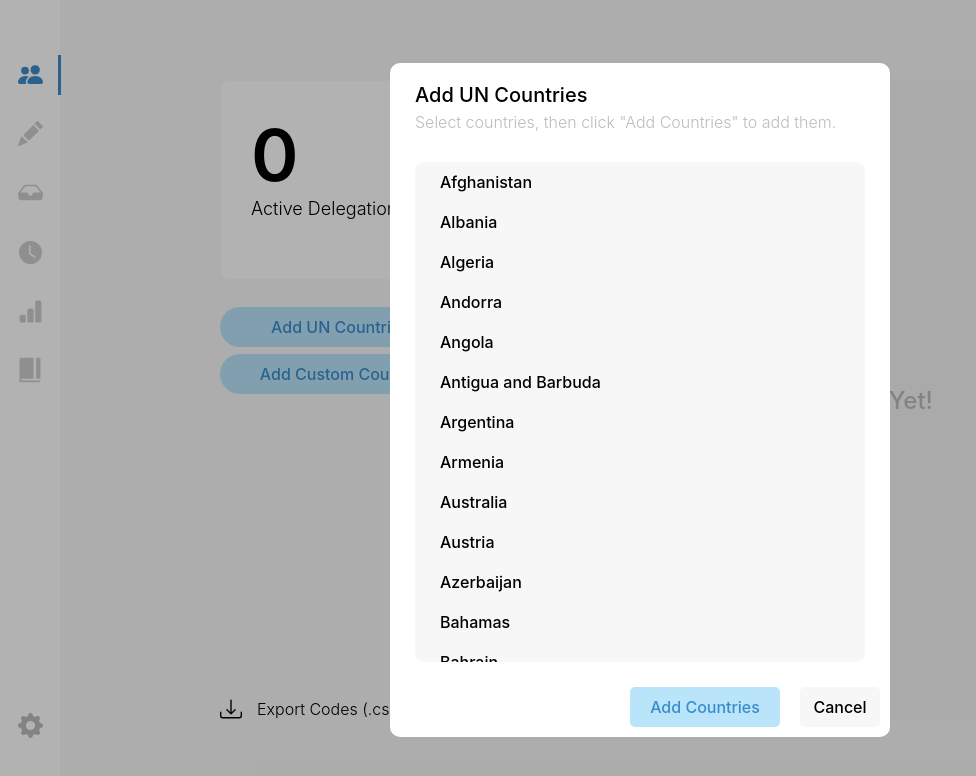
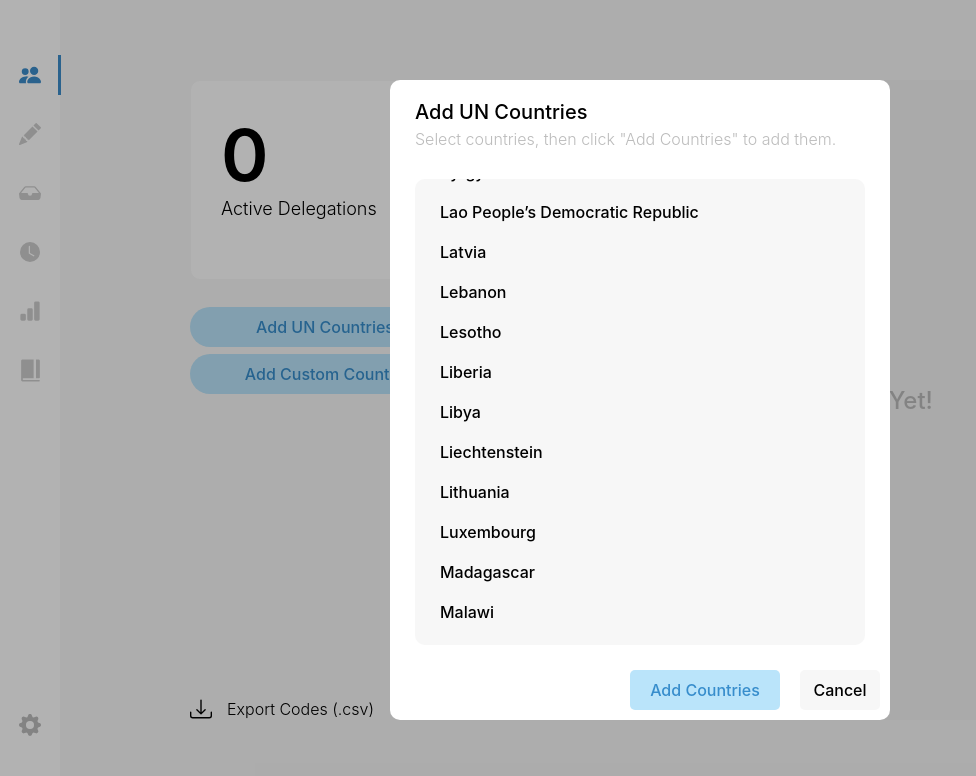
Before and after one commit to lsha0730/MUNSuite, a React (Create React App) app: page / in a window 1280 px wide. Both pictures are taken after a click on the element "Add UN Countries". Shown: the top 776 px of the page, without its empty margins (0-976 px from the left). Built offline with nearby package versions, Linux system fonts and the light colour scheme.

Commit message:
CSS Scoping + Delegations Modal Resize Resistance

```diff
--- /dev/null
+++ b/craco.config.js
@@ -0,0 +1,7 @@
+module.exports = {
+  plugins: [
+    {
+      plugin: require('craco-plugin-scoped-css')
+    }
+  ]
+}
--- a/src/App.js
+++ b/src/App.js
@@ -1,6 +1,7 @@
 import React, { useEffect, useState } from "react";
 import './App.css';
 import Delegations from './components/delegations/Delegations.js';
+import Editor from './components/editor/Editor.js';
 import Sidebar from './components/sidebar/Sidebar.js';
 import { appContext } from './Context.js';
 
@@ -12,7 +13,7 @@ function App() {
     setUI(() => {
       switch (page) {
         case "delegations": return <Delegations/>
-        case "editor": return <h1>Editor</h1>
+        case "editor": return <Editor/>
         case "inbox": return <h1>Inbox</h1>
         case "history": return <h1>History</h1>
         case "statistics": return <h1>Statistics</h1>
--- a/src/components/delegations/Delegations.js
+++ b/src/components/delegations/Delegations.js
@@ -1,5 +1,5 @@
 import React, { useEffect, useState } from "react";
-import "./Delegations.css";
+import "./Delegations.scoped.css";
 import { AddUNCountries, AddCustomCountry } from "./modal-ui/modal-ui.js";
 import * as BsIcons from "react-icons/bs";
 import { delegationsContext } from "../../Context";
--- a/src/components/delegations/Delegations.css
+++ b/src/components/delegations/Delegations.scoped.css
@@ -3,7 +3,7 @@
 
     width: 75%;
     height: 80%;
-    max-width: 1800px;
+    max-width: 1600px;
 
     display: flex;
     flex-direction: row;
@@ -26,12 +26,12 @@
 /*-----------LEFT UI-----------*/
 .UI-left {
     min-width: 300px;
-    width: 30%;
+    width: 25%;
     height: 100%;
 
     display: flex;
     flex-direction: column;
-    align-items: center;
+    align-items: flex-start;
     justify-content: space-between;
 }
 .UI-topleft {
@@ -39,11 +39,11 @@
 
     display: flex;
     flex-direction: column;
-    align-items: center;
+    align-items: flex-start;
 }
 
 .delcount-container{
-    width: 80%;
+    width: 90%;
     height: 200px;
 
     background-color: #FFFFFF;
@@ -63,7 +63,7 @@
 }
 
 .btt-add-country {
-    width: 80%;
+    width: 90%;
     height: 40px;
 
     background-color: #BAE4FA;
@@ -85,7 +85,7 @@
 }
 
 .btt-select-all {
-    width: 80%;
+    width: 90%;
     height: 40px;
 
     background-color: #ffe49a;
@@ -109,7 +109,7 @@
 }
 
 .btt-remove-selected {
-    width: 80%;
+    width: 90%;
     height: 40px;
 
     background-color: #F3B9C9;
@@ -153,7 +153,7 @@
 
 /*-----------RIGHT UI-----------*/
 .UI-right {
-    width: 70%;
+    width: 75%;
     height: 100%;
 
     display: flex;
--- a/src/components/delegations/modal-ui/modal-ui.css
+++ b/src/components/delegations/modal-ui/modal-ui.css
@@ -1,5 +1,24 @@
-.modal-container {
+.modal-container-un {
+    height: 80%;
+    max-height: 800px;
     width: 500px;
+
+    display: flex;
+    flex-direction: column;
+    justify-content: space-between;
+
+    border-radius: 10px;
+    background-color: #FFFFFF;
+}
+
+.modal-container-custom {
+    height: 250px;
+    max-height: 800px;
+    width: 500px;
+
+    display: flex;
+    flex-direction: column;
+    justify-content: space-between;
 
     border-radius: 10px;
     background-color: #FFFFFF;
@@ -10,10 +29,28 @@
 }
 
 .modal-body {
-    width: 100%;
+    width: 90%;
+
+    margin: auto;
+    margin-top: 10px;
+    margin-bottom: 15px;
     display: flex;
+    flex-direction: column;
     justify-content: center;
     align-items: center;
+
+    border-radius: 10px;
+    overflow-y: auto;
+}
+.modal-body::-webkit-scrollbar-track {
+    background: rgba(241, 241, 241, 1);
+    opacity: 100%;
+    transition: 200ms;
+}
+.modal-body::-webkit-scrollbar-thumb {
+    background: rgba(188, 188, 188, 1);
+    opacity: 100%;
+    transition: 200ms;
 }
 
 .modal-bottom {
@@ -22,30 +59,6 @@
     display: flex;
     flex-direction: row;
     justify-content: flex-end;
-}
-
-.country-list-container {
-    height: 500px;
-    width: 90%;
-
-    margin-top: 10px;
-    margin-bottom: 15px;
-    display: flex;
-    flex-direction: column;
-    align-items: center;
-
-    overflow-y: auto;
-    border-radius: 10px;
-}
-.country-list-container::-webkit-scrollbar-track {
-    background: rgba(241, 241, 241, 1);
-    opacity: 100%;
-    transition: 200ms;
-}
-.country-list-container::-webkit-scrollbar-thumb {
-    background: rgba(188, 188, 188, 1);
-    opacity: 100%;
-    transition: 200ms;
 }
 
 /* ----- BUTTONS ------ */
@@ -120,7 +133,6 @@
 /*-------Modal Delegate Bar--------*/
 .modal-delbar-container {
     width: 100%;
-    height: 70px;
 
     display: flex;
     align-items: center;
@@ -141,9 +153,7 @@
 
 /*-----------MODAL CUSTOM COUNTRY----------*/
 .modal-input-container {
-    width: 90%;
-    margin-top: 10px;
-    margin-bottom: 30px;
+    width: 100%;
 }
 
 .modal-custom-input {
--- a/src/components/delegations/modal-ui/modal-ui.js
+++ b/src/components/delegations/modal-ui/modal-ui.js
@@ -68,16 +68,14 @@ function AddUNCountries() {
     }
 
     return (
-        <div className="modal-container">
+        <div className="modal-container-un">
             <div className="modal-top">
                 <p className="modal-header">Add UN Countries</p>
                 <p className="modal-subheader">Select countries, then click "Add Countries" to add them.</p>
             </div>
 
             <div className="modal-body">
-                <div className="country-list-container">
-                    {countriesNotInListRenders}
-                </div>
+                {countriesNotInListRenders}
             </div>
 
             <div className="modal-bottom">
@@ -110,7 +108,7 @@ function AddCustomCountry() {
     }
 
     return (
-        <div className="modal-container">
+        <div className="modal-container-custom">
             <div className="modal-top">
                 <p className="modal-header">Add Custom Country</p>
                 <p className="modal-subheader">Add your own country.</p>
--- /dev/null
+++ b/src/components/editor/Editor.js
@@ -0,0 +1,17 @@
+import React from "react";
+import "./Editor.scoped.css";
+
+function Editor() {
+    return (
+        <div className="editor-container">
+            <div className="UI-left">
+                <h1>Editor!</h1>
+            </div>
+            <div className="right-ui">
+
+            </div>
+        </div>
+    )
+}
+
+export default Editor;
--- /dev/null
+++ b/src/components/editor/Editor.scoped.css
@@ -0,0 +1,14 @@
+.editor-container {
+    margin: auto;
+
+    width: 75%;
+    height: 80%;
+    max-width: 1600px;
+
+    display: flex;
+    flex-direction: row;
+}
+
+.UI-left {
+
+}
--- a/src/components/sidebar/Sidebar.js
+++ b/src/components/sidebar/Sidebar.js
@@ -1,5 +1,5 @@
 import React, { useState, useEffect, useContext } from "react";
-import "./Sidebar.css";
+import "./Sidebar.scoped.css";
 import { appContext } from "../../Context.js";
 import * as BsIcons from "react-icons/bs";
 import * as IoIcons from "react-icons/io"
@@ -25,7 +25,7 @@ function Sidebar() {
 
     useEffect(() => {
         const base = 55;
-        const diff = 68;
+        const diff = 59;//68;
 
         switch(page) {
             case "delegations": setIndOffset(base); break;
@@ -45,37 +45,37 @@ function Sidebar() {
                 <div className="Sidebar-topicons">
                     <div className="Sidebar-option" onClick={() => {setPage("delegations")}}>
                         <IconContext.Provider value={{color: "BCBCBC"}}>
-                            <BsIcons.BsPeopleFill size={25} className={page==="delegations"? "active":"inactive"}/>
+                            <BsIcons.BsPeopleFill size={22} className={page==="delegations"? "active":"inactive"}/>
                         </IconContext.Provider>
                     </div>
 
                     <div className="Sidebar-option" onClick={() => {setPage("editor")}}>
                         <IconContext.Provider value={{color: "BCBCBC"}}>
-                            <BsIcons.BsPencilFill size={25} className={page==="editor"? "active":"inactive"}/>
+                            <BsIcons.BsPencilFill size={22} className={page==="editor"? "active":"inactive"}/>
                         </IconContext.Provider>
                     </div>
 
                     <div className="Sidebar-option" onClick={() => {setPage("inbox")}}>
                         <IconContext.Provider value={{color: "BCBCBC"}}>
-                            <BsIcons.BsInboxFill size={25} className={page==="inbox"? "active":"inactive"}/>
+                            <BsIcons.BsInboxFill size={22} className={page==="inbox"? "active":"inactive"}/>
                         </IconContext.Provider>
                     </div>
 
                     <div className="Sidebar-option" onClick={() => {setPage("history")}}>
                         <IconContext.Provider value={{color: "BCBCBC"}}>
-                            <BsIcons.BsClockFill size={23} className={page==="history"? "active":"inactive"}/>
+                            <BsIcons.BsClockFill size={20} className={page==="history"? "active":"inactive"}/>
                         </IconContext.Provider>
                     </div>
 
                     <div className="Sidebar-option" onClick={() => {setPage("statistics")}}>
                         <IconContext.Provider value={{color: "BCBCBC"}}>
-                            <BsIcons.BsBarChartFill size={25} className={page==="statistics"? "active":"inactive"}/>
+                            <BsIcons.BsBarChartFill size={22} className={page==="statistics"? "active":"inactive"}/>
                         </IconContext.Provider>
                     </div>
 
                     <div className="Sidebar-option" onClick={() => {setPage("notes")}}>
                         <IconContext.Provider value={{color: "BCBCBC"}}>
-                            <IoIcons.IoIosJournal size={28} className={page==="notes"? "active":"inactive"}/>
+                            <IoIcons.IoIosJournal size={25} className={page==="notes"? "active":"inactive"}/>
                         </IconContext.Provider>
                     </div>
                 </div>
@@ -83,7 +83,7 @@ function Sidebar() {
                 <div className="Sidebar-boticons">
                     <div className="Sidebar-option" onClick={() => {setPage("settings")}}>
                         <IconContext.Provider value={page==="settings"? {color: "3C8CC9"} : {color: "BCBCBC"}}>
-                            <BsIcons.BsGearFill size={25}/>
+                            <BsIcons.BsGearFill size={22}/>
                         </IconContext.Provider>
                     </div>
                 </div>
```
Also changed, not shown: package.json (+6 -4 lines), src/components/editor/DefaultFormData.js (added, +21 -0 lines), src/components/sidebar/Sidebar.scoped.css (renamed from src/components/sidebar/Sidebar.css), 1 other file (tests, documents, lock files or other folders).
